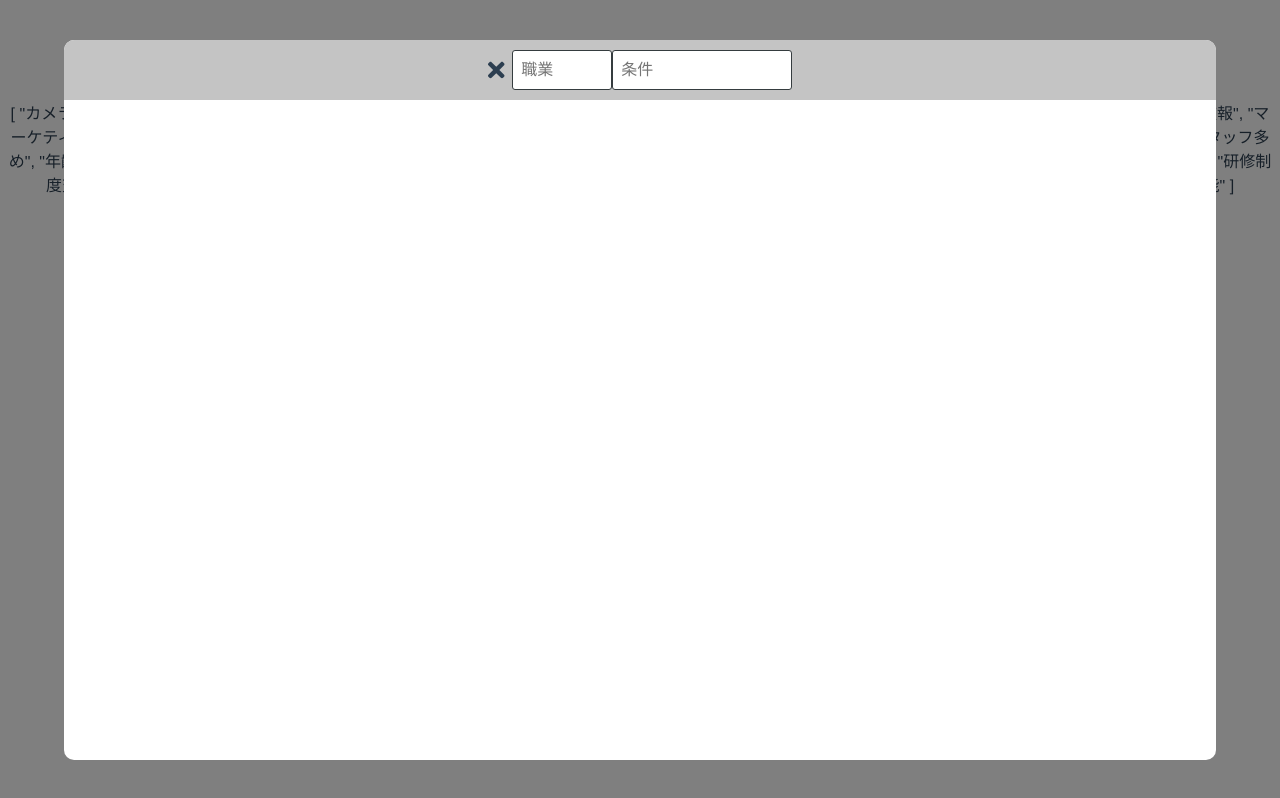
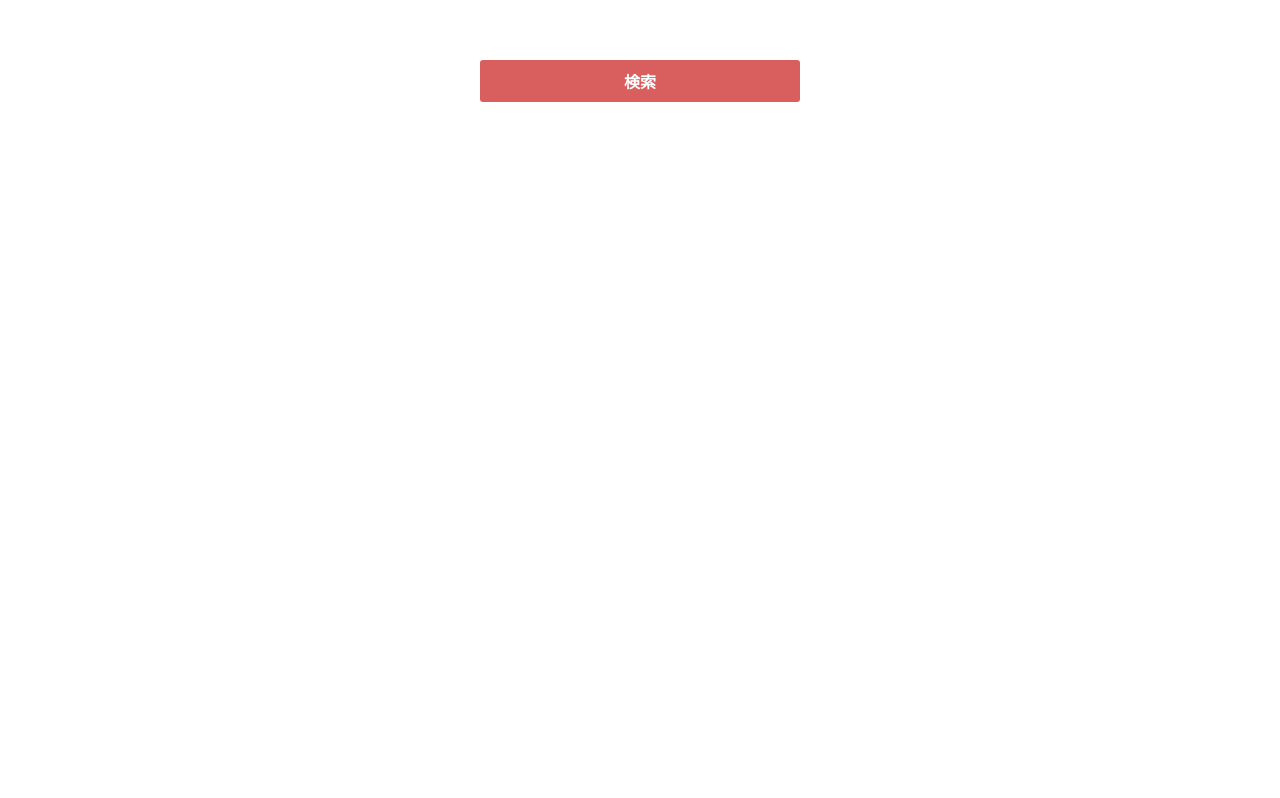
Before and after one commit to ItoNano/retty_search, a Vue app: page /#/ in a window 1280 px wide. Built offline with nearby package versions, Linux system fonts and the light colour scheme.

Commit message:
モーダルをtruefalseで表示

```diff
--- a/src/assets/scss/color.scss
+++ b/src/assets/scss/color.scss
@@ -1,4 +1,4 @@
-$main: #CBCBCB;
+$main: #d95f5f;
 $prime: #8094FF;
 $common: #353C3F;
 $sub: #C4C4C4;
--- a/src/components/Top.vue
+++ b/src/components/Top.vue
@@ -1,20 +1,23 @@
 <template>
   <div>
-    <text-field />
-    <search-edit />
-    {{getSearchData.work}}
-    {{getSearchData.conditions}}
+    <search-modal
+      v-if="showSearchModal"
+      @closeModal="closeModal"
+    />
+    <Button type="main" width="320px" height="42px" @click="openSearch">
+      検索
+    </Button>
   </div>
 </template>
 
 <script>
-import SearchEdit from '@/components/organisms/Modals/SearchEdit.vue';
+import SearchModal from '@/components/organisms/Modals/SearchModal.vue';
+import Button from '@/components/atoms/Button.vue';
 import { mapGetters } from 'vuex'
-import TextField from '@/components/atoms/TextField.vue'
 export default {
   components : {
-    TextField,
-    SearchEdit
+    SearchModal,
+    Button,
   },
   data() {
     return {
@@ -67,6 +70,7 @@ export default {
           'Web面談可能'
         ]
       },
+      showSearchModal: false,
     }
   },
   computed: {
@@ -81,6 +85,12 @@ export default {
     setSearchData() {
       this.$store.commit('search/setSearchData',this.search_list)
     },
+    openSearch() {
+      this.showSearchModal = true
+    },
+    closeModal() {
+      this.showSearchModal = false
+    },
   }
 }
 </script>
--- /dev/null
+++ b/src/components/atoms/Button.vue
@@ -0,0 +1,73 @@
+<template>
+  <button class="button-component" :class="['button-' + type]" :style="buttonStyle" @click="click">
+    <slot />
+  </button>
+</template>
+<script>
+export default {
+  props: {
+    type: {
+      type: String,
+      default: '',
+    },
+    width: {
+      type: String,
+      default: '',
+    },
+    height: {
+      type: String,
+      default: '',
+    },
+    fontSize: {
+      type: String,
+      default: '',
+    },
+  },
+  data() {
+    return {
+      buttonStyle: {
+        height: this.height,
+        width: this.width,
+        fontSize: this.fontSize,
+      },
+    }
+  },
+  methods: {
+    click() {
+      this.$emit('click', event)
+    },
+  },
+}
+</script>
+<style lang="scss" scoped>
+@import '@/assets/scss/color.scss';
+
+.button-component {
+  border-radius: 4px;
+  font-weight: bold;
+  font-size: 16px;
+  border-radius: 3px;
+  border: none;
+  box-sizing: border-box;
+  outline: none;
+  padding: 4px;
+  &:hover {
+    cursor: pointer;
+  }
+}
+
+.button {
+  &-main {
+    color: $blank;
+    background-color: $main;
+  }
+  &-sub {
+    color: $blank;
+    background-color: $sub;
+  }
+  &-caution {
+    color: $blank;
+    background-color: $caution;
+  }
+}
+</style>
--- a/src/components/organisms/Modals/SearchEdit.vue
+++ b/src/components/organisms/Modals/SearchModal.vue
@@ -3,8 +3,16 @@
     <template v-slot:main-header>
       <div class="modal-header-search">
         <font-awesome-icon :icon="['fas', 'times']" style="font-size:24px;" class="close-icon" @click="closeModal()" />
-        <text-field placeholder="職業" v-model="work" width="100px" />
-        <text-field placeholder="条件" v-model="conditions" width="180px" />
+        <text-field
+          placeholder="職業"
+          v-model="inputData.work"
+          width="100px"
+        />
+        <text-field
+          placeholder="条件"
+          v-model="inputData.conditions"
+          width="180px"
+        />
       </div>
     </template>
     <template v-slot:main-content>
@@ -36,10 +44,9 @@ export default {
   },
   data() {
     return {
-      failedValidate: false,
       inputData: {
-        name: '',
-        name_eng: '',
+        work: '',
+        conditions: '',
       }
     }
   },
```
